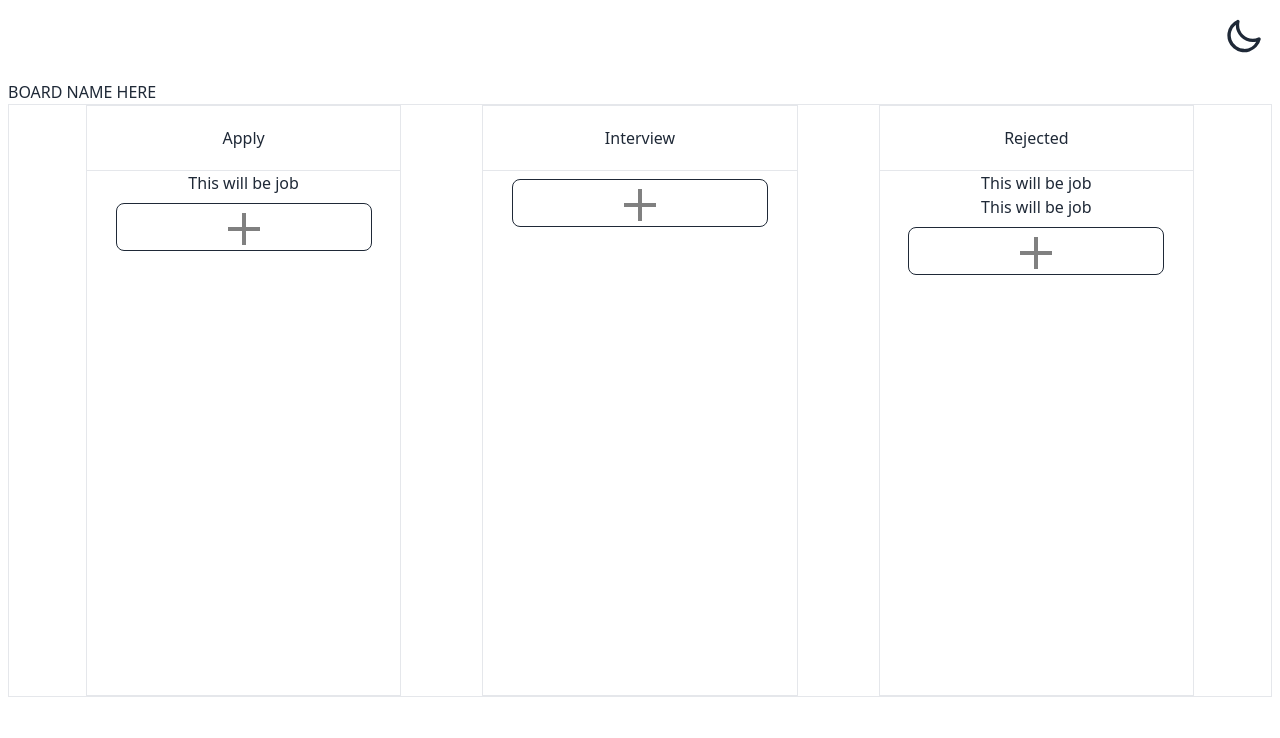
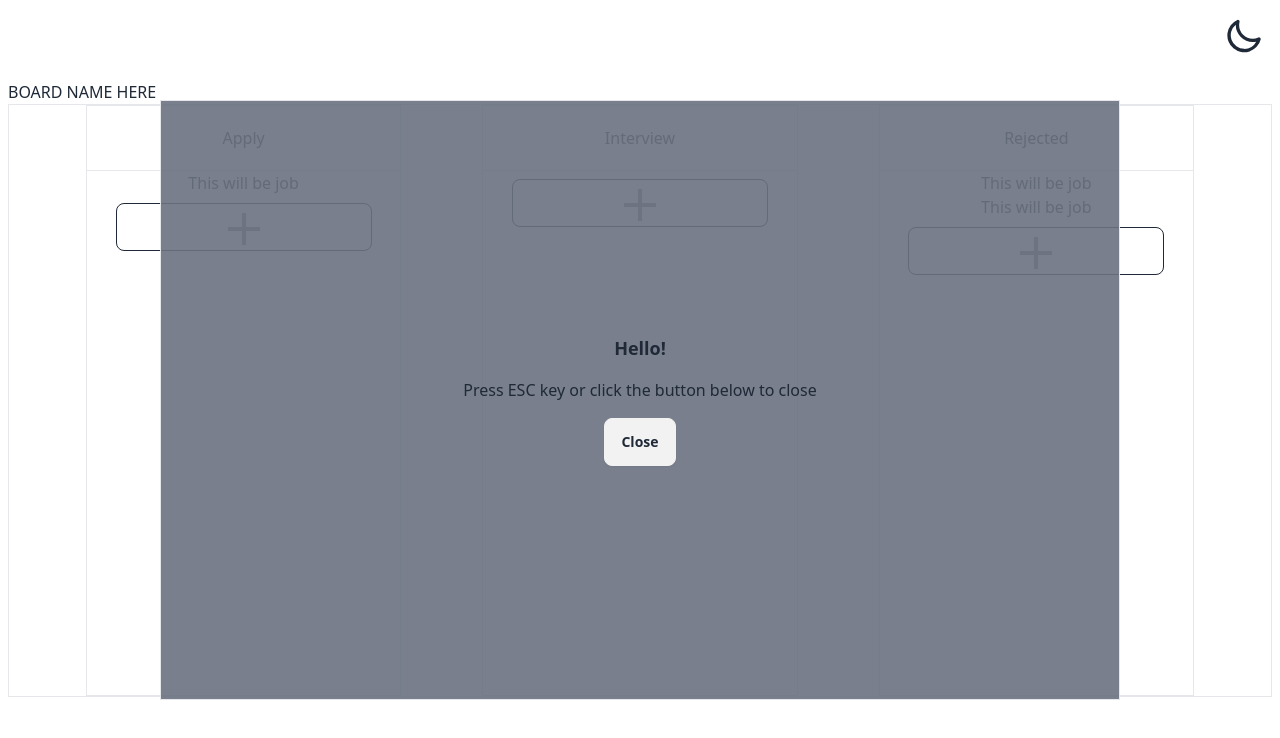
Before and after one commit to Iliyan-Y/The-Board-App, a React (Vite) app in the folder client/: page /1 in a window 1280 px wide. Both pictures are taken after a click on the button 243 px from the left and 227 px from the top of the page. Shown: the top 738 px of the page. Built offline with nearby package versions, Linux system fonts and the light colour scheme; no server answers.

Commit message:
FE task modal

```diff
--- a/client/src/components/common/buttons/plusButton.tsx
+++ b/client/src/components/common/buttons/plusButton.tsx
@@ -1,6 +1,10 @@
-const PlusButton = () => {
+import { ButtonHTMLAttributes } from "react";
+
+type GenericButtonProps = ButtonHTMLAttributes<HTMLButtonElement>;
+
+const PlusButton: React.FC<GenericButtonProps> = ({ ...props }) => {
 	return (
-		<button className="btn btn-square btn-wide btn-outline mt-2">
+		<button {...props} className="btn btn-square btn-wide btn-outline mt-2">
 			<svg
 				enable-background="new 0 0 50 50"
 				height="50px"
--- a/client/src/components/task/create/index.tsx
+++ b/client/src/components/task/create/index.tsx
@@ -1,9 +1,30 @@
+import { useState } from "react";
 import PlusButton from "../../common/buttons/plusButton";
 
 const CreateTask = () => {
+	const [showModal, setShowModal] = useState(false);
+
 	return (
 		<>
-			<PlusButton />
+			{/* <button className="btn" onClick={()=>document.getElementById('my_modal_5').showModal()}>open modal</button> */}
+			<div
+				className="absolute w-3/4 h-3/4 top-1/2 left-1/2 transform -translate-x-1/2 -translate-y-1/2 border border-double bg-gray-500/[0.9]"
+				style={{ display: showModal ? "block" : "none" }}
+			>
+				<div className="flex flex-col h-full justify-center">
+					<h3 className="font-bold text-lg">Hello!</h3>
+					<p className="py-4">
+						Press ESC key or click the button below to close
+					</p>
+					<div className="">
+						{/* if there is a button in form, it will close the modal */}
+						<button onClick={() => setShowModal(false)} className="btn">
+							Close
+						</button>
+					</div>
+				</div>
+			</div>
+			<PlusButton onClick={() => setShowModal(true)} />
 		</>
 	);
 };
```
